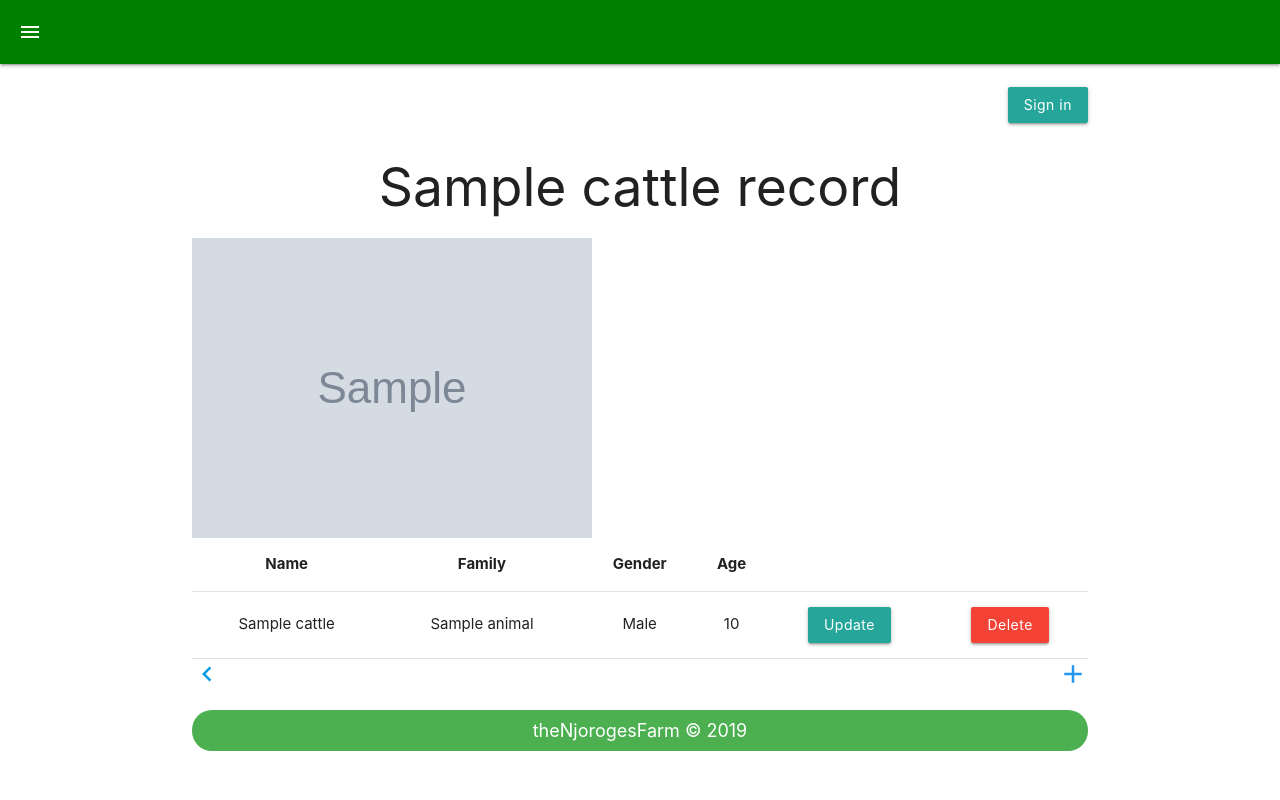
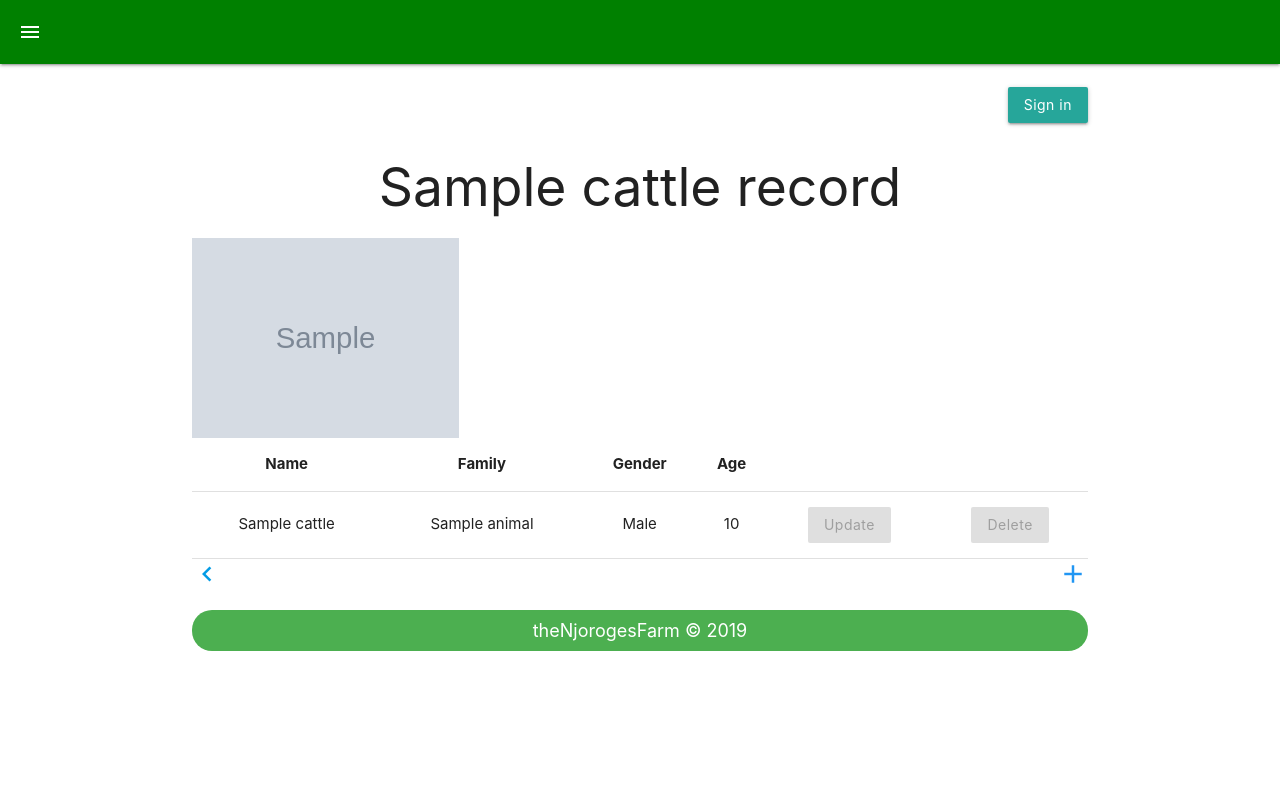
Before and after one commit to njorogetimk/thefarm, a Flask app: template the_App/templates/animal.html in a window 1280 px wide. Run offline with Flask 2, Linux system fonts and the light colour scheme; the template is opened without the code that fills it: values that come from a table or form of the project are taken from there, others are empty; tables that the repository leaves empty hold one stand-in row (values such as "Sample post"); grey boxes marked "Sample" are stand-in pictures.

Commit message:
Set height and disable buttons for signed out session

```diff
--- a/the_App/templates/animal.html
+++ b/the_App/templates/animal.html
@@ -1,9 +1,16 @@
 {% extends 'base.html' %}
+
+
+{% if session.logged_in %}
+  {% set disabled='' %}
+{% else %}
+  {% set disabled='disabled'%}
+{% endif %}
 
 {% block container %}
   <div class="container">
     <h2 class="center">{{livestock.name}} record</h2>
-    <img src="{{url_for('static', filename=livestock.imageurl)}}" alt="livestock" class="materialboxed">
+    <img src="{{url_for('static', filename=livestock.imageurl)}}" alt="livestock" class="materialboxed" height="200px">
     <table class="centered responsive-table">
       <thead>
         <tr>
@@ -25,8 +32,8 @@
             {% endif %}
           </td>
           <td>{{livestock.age}}</td>
-          <td><a href="{{url_for('directory.update', family=livestock.animal.name, name=livestock.name)}}" class="btn">Update</a></td>
-          <td><a href="{{ url_for('directory.deleteAnimal', family=livestock.animal.name, name=livestock.name)}}" class="btn red">Delete</a></td>
+          <td><a href="{{url_for('directory.update', family=livestock.animal.name, name=livestock.name)}}" class="btn {{disabled}}">Update</a></td>
+          <td><a href="{{ url_for('directory.deleteAnimal', family=livestock.animal.name, name=livestock.name)}}" class="btn red {{disabled}}">Delete</a></td>
         </tr>
       </tbody>
     </table>
```
